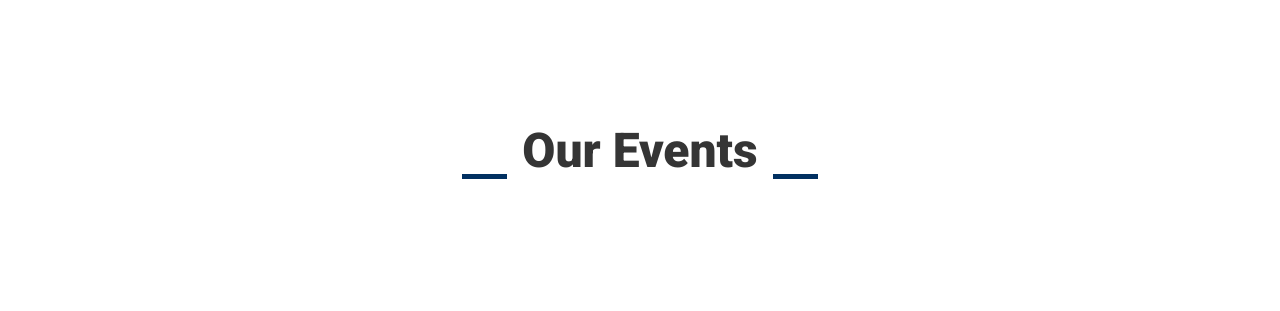
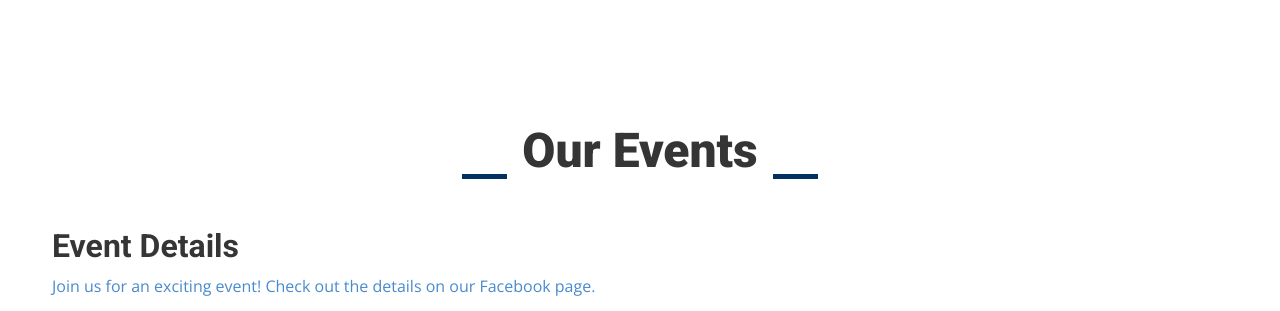
Before and after one commit to adityanarayandas/acm, a plain HTML site: page event.html in a window 1280 px wide. Shown: the part 429-740 px from the top of the page. Drawn offline with nearby package versions, Linux system fonts and the light colour scheme.

Commit message:
event.html

```diff
--- a/event.html
+++ b/event.html
@@ -96,7 +96,14 @@
                 <h1 class="display-5 mb-5">Our Events</h1>
             </div>
 
-<div style="display: flex; justify-content: center; align-items: center; height: 100vh; padding: 10px; box-sizing: border-box;"><a href="https://www.facebook.com/profile.php?id=100088839415019" target="_blank" style="display: block; text-decoration: none; color: inherit; border: 1px solid #ddd; border-radius: 8px; overflow: hidden; width: 100%; max-width: 600px; background-color: #ffffff;"><div style="padding: 20px; text-align: center;"><h2 style="margin-top: 0; color: #333;">Event Details</h2><p style="margin: 0; color: #555;">Join us for an exciting event! Check out the details on our Facebook page.</p></div></a></div>
+<div>
+    <a href="https://www.facebook.com/profile.php?id=100088839415019" target="_blank">
+        <div>
+            <h2>Event Details</h2>
+            <p>Join us for an exciting event! Check out the details on our Facebook page.</p>
+        </div>
+    </a>
+</div>
 
             <div class="row g-4 portfolio-container" style="position: relative; height: 1486.6px;">
                 <!-- Event 1 -->
```
